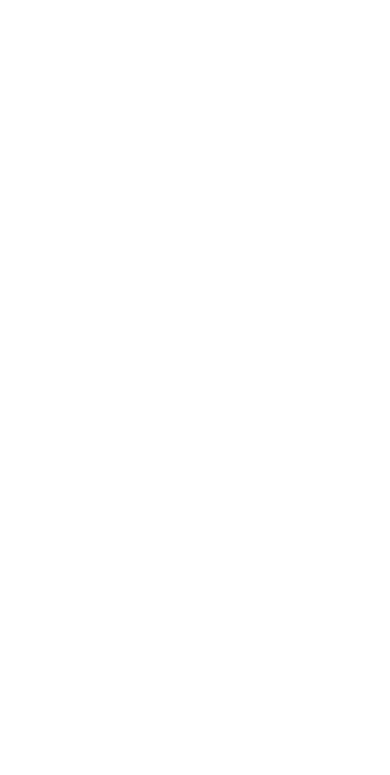
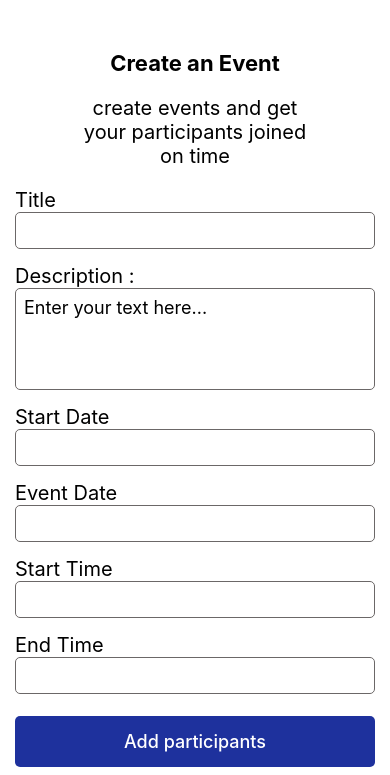
Before and after one commit to BLADEHEDA/Event-App, a React Native app: screen / in a window 390 px wide. Shown: the top 775 px of the page. Built offline with nearby package versions, Linux system fonts and the light colour scheme.

Commit message:
changeS DONE TO THE FONTS

```diff
--- a/App.tsx
+++ b/App.tsx
@@ -23,7 +23,7 @@ const App = () => {
       {/* <Login/> */}
       {/* <Home/> */}
     <Navigation/>
-     {/* <CreateEvemt/>  */}
+     <CreateEvemt/>
        {/* <Event/>  */}
      {/* <Member/>  */}
    {/* <EventDetails/> */}
--- a/src/component/shared/Navigation.tsx
+++ b/src/component/shared/Navigation.tsx
@@ -70,6 +70,8 @@ const styles = StyleSheet.create({
     right: 0,
     justifyContent: 'flex-end', // Align content at the bottom
     alignItems: 'center',
-    marginBottom: 10, // Adjust this margin as needed
+    marginTop: 10, // Adjust this margin as needed
+    backgroundColor:'white',
+    zIndex:999
   },
 })
--- a/src/screens/CreateEvemt.tsx
+++ b/src/screens/CreateEvemt.tsx
@@ -103,7 +103,7 @@ const styles = StyleSheet.create({
     },
 input:{
     color:'black',
-    borderColor:'black',
+    borderColor:'#6B6767',
     borderWidth:1,
    marginBottom:15,
    fontSize:18,
@@ -116,7 +116,7 @@ textArea: {
     borderRadius:5,
     borderWidth: 1,
     color:'black',
-    borderColor: 'black',
+    borderColor: '#6B6767',
     padding: 8,
     fontSize:18,
     textAlignVertical: 'top', // Align text to the top of the input
@@ -125,7 +125,8 @@ textArea: {
     borderRadius:5,
     borderWidth: 1,
     borderColor:'black',
-    // height:100,
+    borderColor: '#6B6767',
+  paddingHorizontal:5,
     color:'black',
   },
 
```
